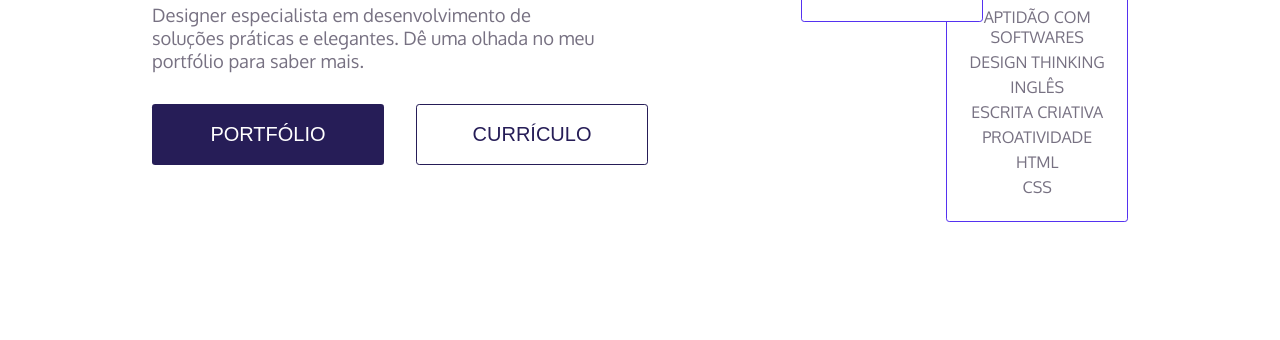
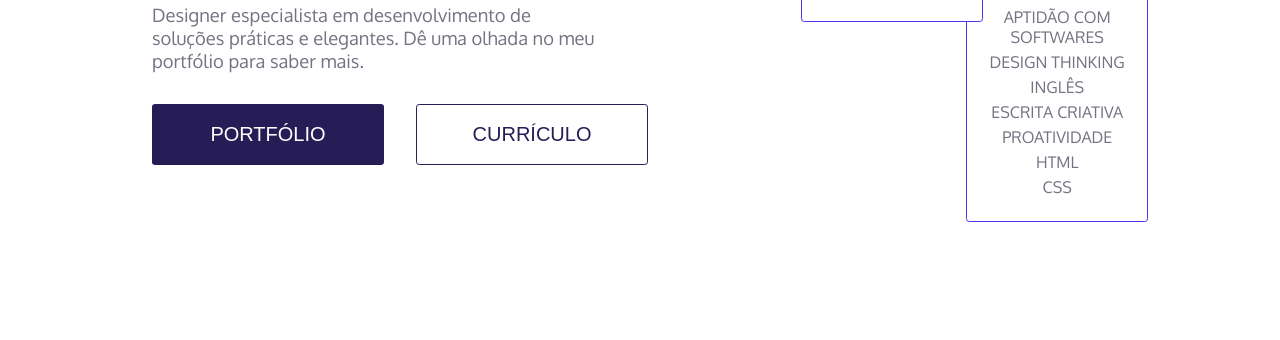
Before and after one commit to MarceloGutierrezBegas/Portfolio, a website: page index.html in a window 1280 px wide. Shown: the part 460-800 px from the top of the page. Drawn offline with Linux system fonts and the light colour scheme.

Commit message:
Update styles.css

```diff
--- a/styles.css
+++ b/styles.css
@@ -407,7 +407,7 @@ nav {
   .skills__wrapper .card__others {
     position: absolute;
     top: 250px;
-    right: 0;
+    right: -20px;
   }
 }
 
```
